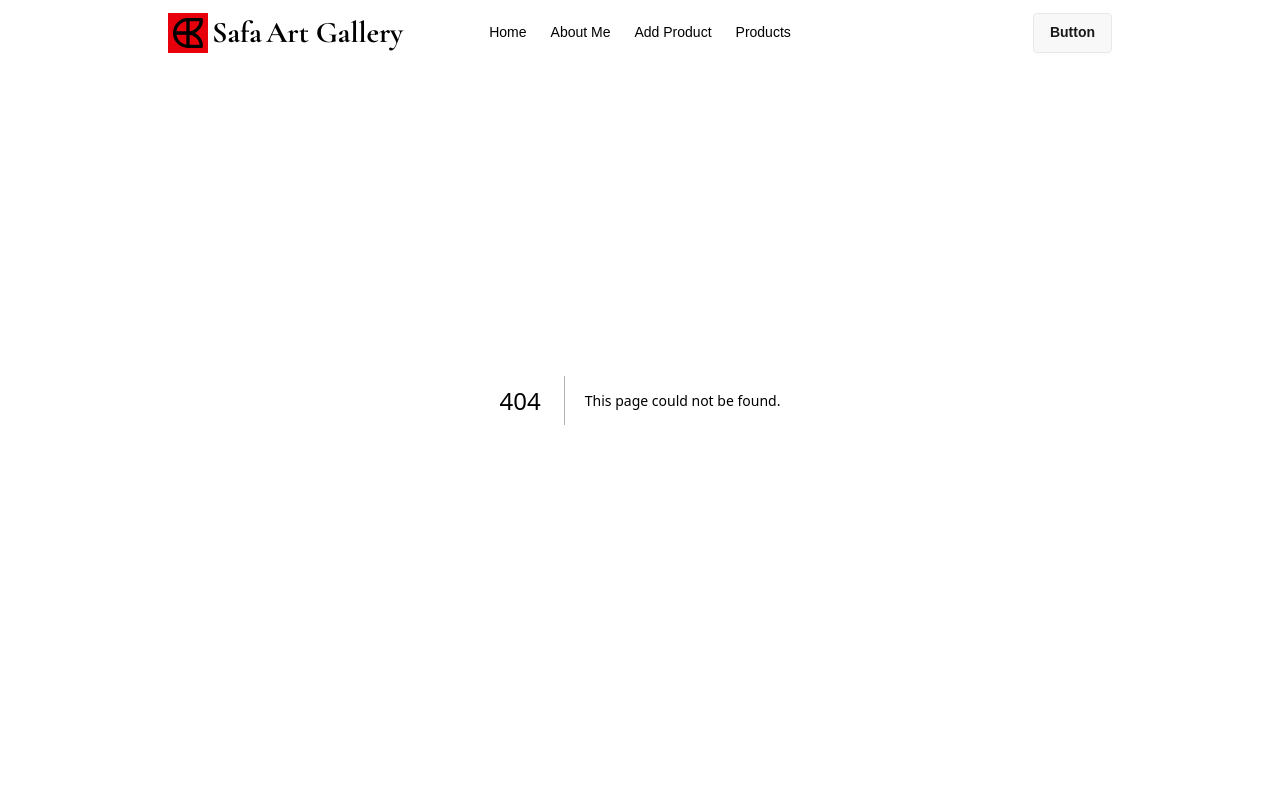
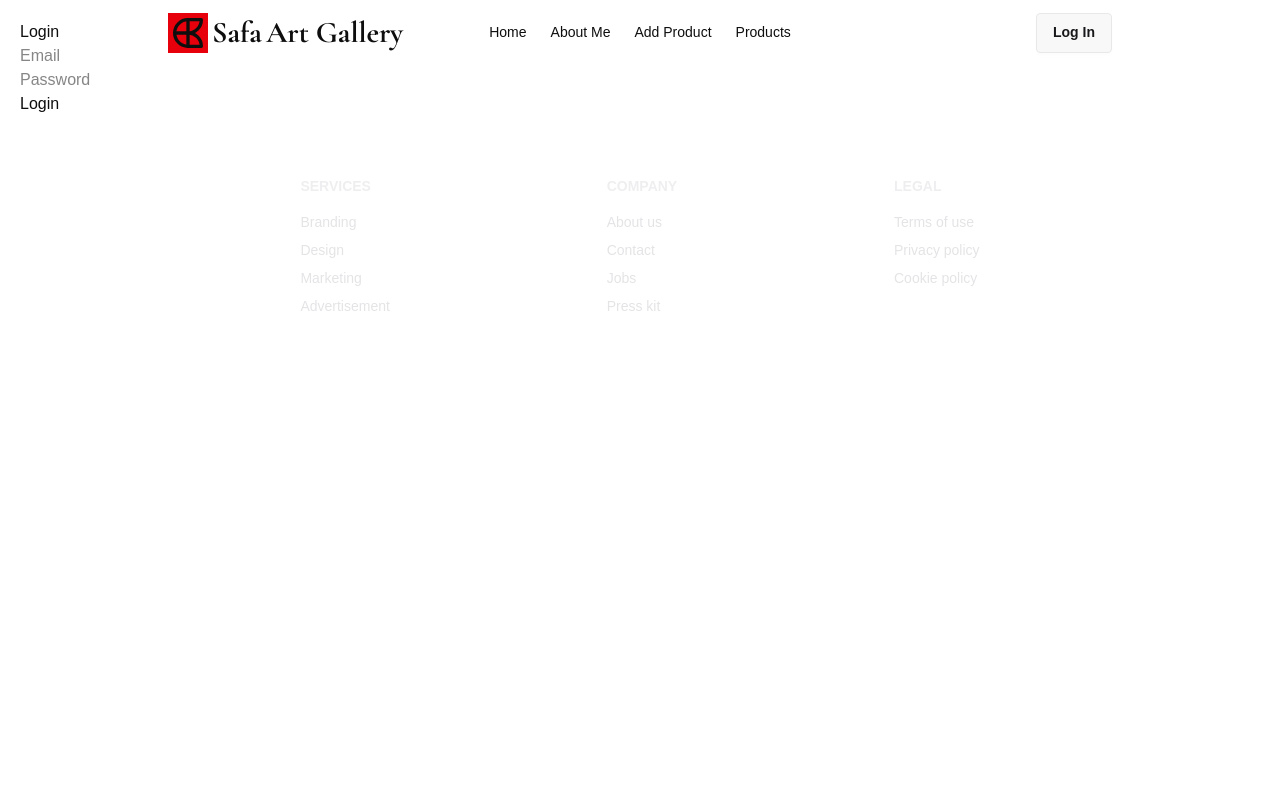
Before and after one commit to Iftekhar-007/safa-art-gallery, a Next.js app: page /login in a window 1280 px wide. Before the commit this address had no page. Shown: the top 800 px of the page. Built offline with nearby package versions, Linux system fonts and the light colour scheme; no server answers.

Commit message:
nextauth

```diff
--- a/package.json
+++ b/package.json
@@ -12,6 +12,7 @@
     "framer-motion": "^12.23.12",
     "mongodb": "^6.19.0",
     "next": "15.5.0",
+    "next-auth": "^4.24.11",
     "react": "19.1.0",
     "react-dom": "19.1.0",
     "react-icons": "^5.5.0",
--- /dev/null
+++ b/src/app/api/auth/[...nextauth]/route.js
@@ -0,0 +1,39 @@
+import NextAuth from "next-auth";
+import CredentialsProvider from "next-auth/providers/credentials";
+
+const handler = NextAuth({
+  providers: [
+    CredentialsProvider({
+      name: "Credentials",
+      credentials: {
+        email: { label: "Email", type: "email" },
+        password: { label: "Password", type: "password" },
+      },
+      async authorize(credentials) {
+        const user = {
+          email: "safaart@gmail.com",
+          password: "123456@As",
+          name: "Admin User",
+        };
+
+        if (
+          credentials?.email === user.email &&
+          credentials?.password === user.password
+        ) {
+          return { id: "1", name: user.name, email: user.email };
+        }
+
+        return null; // unauthorized
+      },
+    }),
+  ],
+  session: {
+    strategy: "jwt",
+  },
+  pages: {
+    signIn: "/login",
+  },
+  secret: process.env.NEXTAUTH_SECRET,
+});
+
+export { handler as GET, handler as POST };
--- a/src/app/components/Navbar.jsx
+++ b/src/app/components/Navbar.jsx
@@ -1,26 +1,138 @@
+// "use client";
+
+// import React, { useEffect, useState } from "react";
+// import { TbBrandCraft } from "react-icons/tb";
+// import { usePathname } from "next/navigation";
+// import Link from "next/link";
+
+// const Navbar = () => {
+//   const [scrolled, setScrolled] = useState(false);
+//   const pathname = usePathname();
+
+//   useEffect(() => {
+//     const handleScroll = () => {
+//       if (window.scrollY > 80) {
+//         setScrolled(true);
+//       } else {
+//         setScrolled(false);
+//       }
+//     };
+
+//     window.addEventListener("scroll", handleScroll);
+
+//     // route check
+//     if (pathname !== "/") {
+//       setScrolled(true);
+//     } else {
+//       setScrolled(false);
+//     }
+
+//     return () => {
+//       window.removeEventListener("scroll", handleScroll);
+//     };
+//   }, [pathname]);
+
+//   return (
+//     <div
+//       className={`w-full fixed top-0 left-0 z-50 transition-all duration-300 ${
+//         scrolled ? "bg-black text-white shadow-md" : "bg-transparent"
+//       }`}
+//     >
+//       <div className="navbar lg:w-9/12 mx-auto">
+//         <div className="navbar-start">
+//           <div className="dropdown">
+//             <div tabIndex={0} role="button" className="btn btn-ghost lg:hidden">
+//               <svg
+//                 xmlns="http://www.w3.org/2000/svg"
+//                 className="h-5 w-5"
+//                 fill="none"
+//                 viewBox="0 0 24 24"
+//                 stroke="currentColor"
+//               >
+//                 <path
+//                   strokeLinecap="round"
+//                   strokeLinejoin="round"
+//                   strokeWidth="2"
+//                   d="M4 6h16M4 12h8m-8 6h16"
+//                 />
+//               </svg>
+//             </div>
+//             <ul
+//               tabIndex={0}
+//               className="menu menu-sm dropdown-content bg-base-100 rounded-box z-1 mt-3 w-52 p-2 shadow"
+//             >
+//               <li>
+//                 <Link href="/">Home</Link>
+//               </li>
+//               <li>
+//                 <Link href="/aboutme">About Me</Link>
+//               </li>
+//               <li>
+//                 <Link href="/addproduct">Add Product</Link>
+//               </li>
+//               <li>
+//                 <Link href="/products">Products</Link>
+//               </li>
+//             </ul>
+//           </div>
+
+//           {/* Logo should be a Link instead of raw <a> */}
+//           <Link
+//             href="/"
+//             className="font-sans flex items-center gap-1 lg:font-bold lg:text-3xl"
+//           >
+//             <TbBrandCraft size={40} className="bg-red-600" />
+//             <span>Safa</span> Art Gallery
+//           </Link>
+//         </div>
+
+//         <div className="navbar-center hidden lg:flex">
+//           <ul className="menu menu-horizontal px-1">
+//             <li>
+//               <Link href="/">Home</Link>
+//             </li>
+//             <li>
+//               <Link href="/aboutme">About Me</Link>
+//             </li>
+//             <li>
+//               <Link href="/addproduct">Add Product</Link>
+//             </li>
+//             <li>
+//               <Link href="/products">Products</Link>
+//             </li>
+//           </ul>
+//         </div>
+
+//         <div className="navbar-end">
+//           <button className="btn">Log In</button>
+//         </div>
+//       </div>
+//     </div>
+//   );
+// };
+
+// export default Navbar;
+
 "use client";
 
 import React, { useEffect, useState } from "react";
 import { TbBrandCraft } from "react-icons/tb";
 import { usePathname } from "next/navigation";
 import Link from "next/link";
+import { useSession, signIn, signOut } from "next-auth/react";
 
 const Navbar = () => {
   const [scrolled, setScrolled] = useState(false);
   const pathname = usePathname();
+  const { data: session } = useSession();
 
   useEffect(() => {
     const handleScroll = () => {
-      if (window.scrollY > 80) {
-        setScrolled(true);
-      } else {
-        setScrolled(false);
-      }
+      setScrolled(window.scrollY > 80);
     };
 
     window.addEventListener("scroll", handleScroll);
 
-    // route check
     if (pathname !== "/") {
       setScrolled(true);
     } else {
@@ -40,43 +152,6 @@ const Navbar = () => {
     >
       <div className="navbar lg:w-9/12 mx-auto">
         <div className="navbar-start">
-          <div className="dropdown">
-            <div tabIndex={0} role="button" className="btn btn-ghost lg:hidden">
-              <svg
-                xmlns="http://www.w3.org/2000/svg"
-                className="h-5 w-5"
-                fill="none"
-                viewBox="0 0 24 24"
-                stroke="currentColor"
-              >
-                <path
-                  strokeLinecap="round"
-                  strokeLinejoin="round"
-                  strokeWidth="2"
-                  d="M4 6h16M4 12h8m-8 6h16"
-                />
-              </svg>
-            </div>
-            <ul
-              tabIndex={0}
-              className="menu menu-sm dropdown-content bg-base-100 rounded-box z-1 mt-3 w-52 p-2 shadow"
-            >
-              <li>
-                <Link href="/">Home</Link>
-              </li>
-              <li>
-                <Link href="/aboutme">About Me</Link>
-              </li>
-              <li>
-                <Link href="/addproduct">Add Product</Link>
-              </li>
-              <li>
-                <Link href="/products">Products</Link>
-              </li>
-            </ul>
-          </div>
-
-          {/* Logo should be a Link instead of raw <a> */}
           <Link
             href="/"
             className="font-sans flex items-center gap-1 lg:font-bold lg:text-3xl"
@@ -104,7 +179,15 @@ const Navbar = () => {
         </div>
 
         <div className="navbar-end">
-          <button className="btn">Button</button>
+          {session ? (
+            <button onClick={() => signOut()} className="btn">
+              Log Out
+            </button>
+          ) : (
+            <button onClick={() => signIn()} className="btn">
+              Log In
+            </button>
+          )}
         </div>
       </div>
     </div>
--- /dev/null
+++ b/src/app/components/SessionProviderWrapper.jsx
@@ -0,0 +1,7 @@
+"use client";
+
+import { SessionProvider } from "next-auth/react";
+
+export default function SessionProviderWrapper({ children }) {
+  return <SessionProvider>{children}</SessionProvider>;
+}
--- a/src/app/layout.js
+++ b/src/app/layout.js
@@ -2,6 +2,7 @@ import { Geist, Geist_Mono } from "next/font/google";
 import "./globals.css";
 import Navbar from "./components/Navbar";
 import Footer from "./components/Footer";
+import SessionProviderWrapper from "./components/SessionProviderWrapper";
 
 const geistSans = Geist({
   variable: "--font-geist-sans",
@@ -24,9 +25,11 @@ export default function RootLayout({ children }) {
       <body
         className={`${geistSans.variable} ${geistMono.variable} antialiased`}
       >
-        <Navbar></Navbar>
-        {children}
-        <Footer></Footer>
+        <SessionProviderWrapper>
+          <Navbar></Navbar>
+          {children}
+          <Footer></Footer>
+        </SessionProviderWrapper>
       </body>
     </html>
   );
--- /dev/null
+++ b/src/app/login/page.jsx
@@ -0,0 +1,49 @@
+"use client";
+
+import { signIn } from "next-auth/react";
+import { useState } from "react";
+import { useRouter } from "next/navigation";
+
+export default function LoginPage() {
+  const [email, setEmail] = useState("");
+  const [password, setPassword] = useState("");
+  const router = useRouter();
+
+  const handleLogin = async (e) => {
+    e.preventDefault();
+    const res = await signIn("credentials", {
+      redirect: false,
+      email,
+      password,
+    });
+
+    if (!res.error) {
+      router.push("/dashboard");
+    } else {
+      alert("Invalid credentials!");
+    }
+  };
+
+  return (
+    <div style={{ padding: "20px" }}>
+      <h2>Login</h2>
+      <form onSubmit={handleLogin}>
+        <input
+          type="email"
+          placeholder="Email"
+          value={email}
+          onChange={(e) => setEmail(e.target.value)}
+        />
+        <br />
+        <input
+          type="password"
+          placeholder="Password"
+          value={password}
+          onChange={(e) => setPassword(e.target.value)}
+        />
+        <br />
+        <button type="submit">Login</button>
+      </form>
+    </div>
+  );
+}
```
Also changed, not shown: 1 other file (tests, documents, lock files or other folders).
